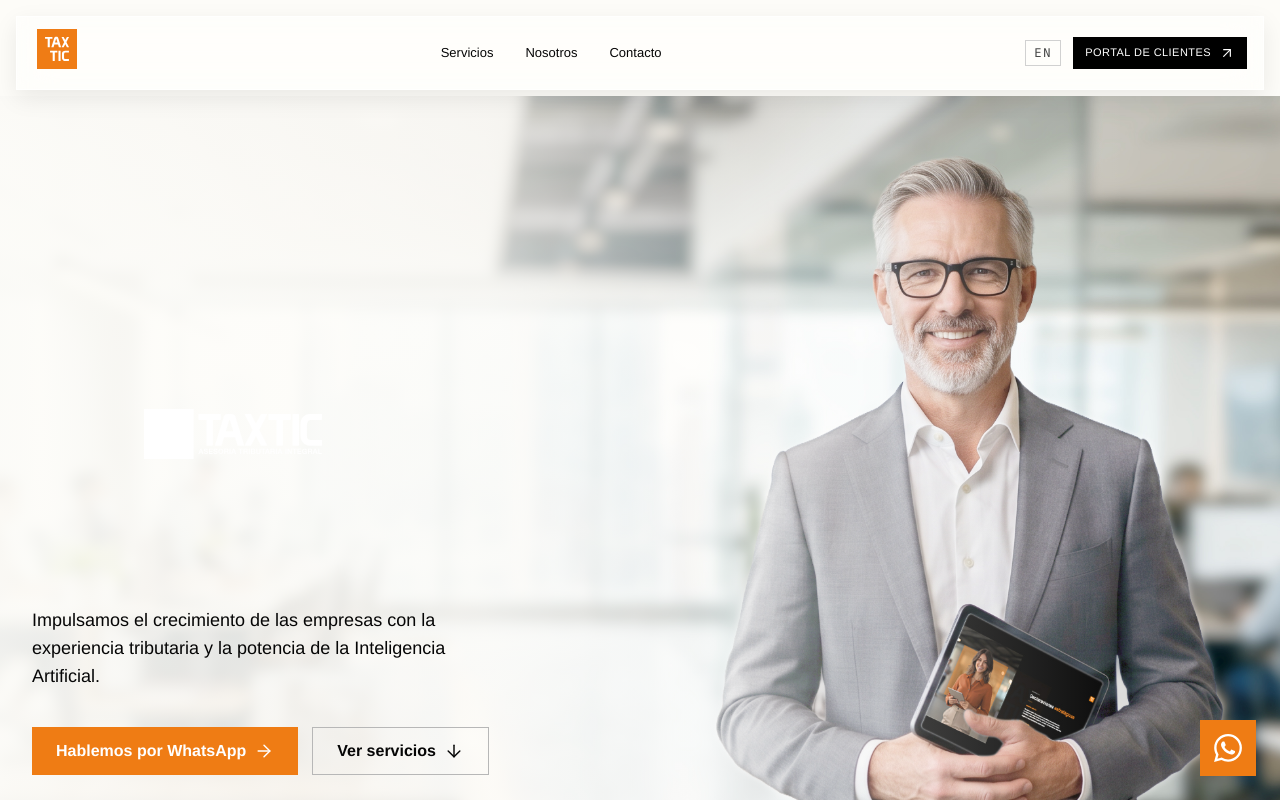
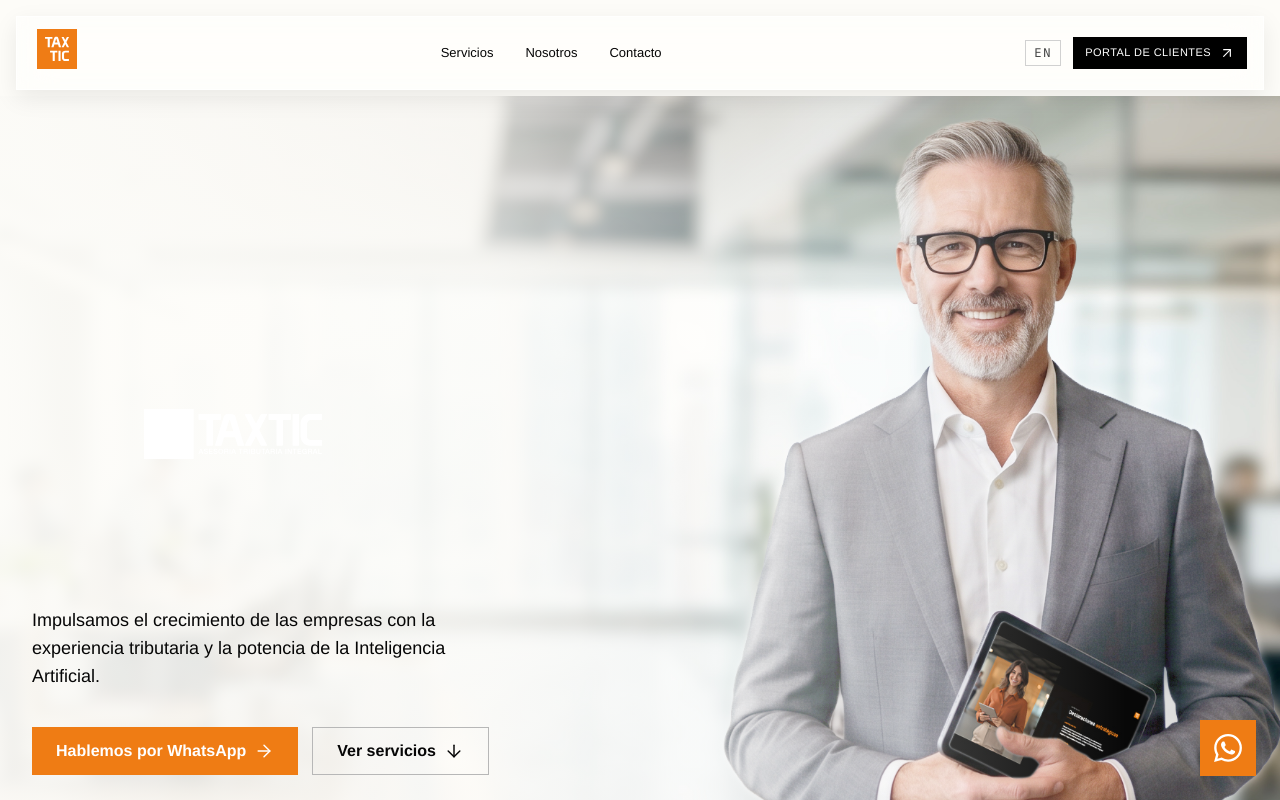
Before and after one commit to TAXTIC/landing-taxtic, a Next.js app: page /en in a window 1280 px wide. Shown: the top 800 px of the page. Built offline with nearby package versions, Linux system fonts and the light colour scheme.

Commit message:
✨ feat(hero): agregar parallax al scroll respetando prefers-reduced-motion

```diff
--- a/src/components/sections/Hero.tsx
+++ b/src/components/sections/Hero.tsx
@@ -1,8 +1,15 @@
 "use client";
 
 import { ArrowDown, ArrowRight } from "lucide-react";
-import { motion, type Variants } from "motion/react";
+import {
+  motion,
+  useReducedMotion,
+  useScroll,
+  useTransform,
+  type Variants,
+} from "motion/react";
 import Image from "next/image";
+import { useRef } from "react";
 
 import { BrandLogo } from "@/components/brand/BrandLogo";
 import { Section } from "@/components/common/Section";
@@ -32,6 +39,16 @@ const itemVariants: Variants = {
 };
 
 export function Hero({ content, ctaPrimary, ctaSecondary }: HeroProps) {
+  const sectionRef = useRef<HTMLDivElement>(null);
+  const reduceMotion = useReducedMotion();
+  const { scrollYProgress } = useScroll({
+    target: sectionRef,
+    offset: ["start start", "end start"],
+  });
+  const bgY = useTransform(scrollYProgress, [0, 1], ["0%", "20%"]);
+  const contentY = useTransform(scrollYProgress, [0, 1], ["0px", "-80px"]);
+  const contentOpacity = useTransform(scrollYProgress, [0, 0.6], [1, 0]);
+
   function handleWhatsApp() {
     track("whatsapp_click", { position: "hero" });
   }
@@ -43,6 +60,15 @@ export function Hero({ content, ctaPrimary, ctaSecondary }: HeroProps) {
       bleed
       className="relative isolate overflow-hidden"
     >
+      <div
+        ref={sectionRef}
+        className="absolute inset-0 -z-10"
+        aria-hidden="true"
+      />
+      <motion.div
+        className="absolute inset-0 -z-10"
+        style={reduceMotion ? undefined : { y: bgY }}
+      >
         <Image
           src={content.image.src}
           alt={content.image.alt}
@@ -50,8 +76,9 @@ export function Hero({ content, ctaPrimary, ctaSecondary }: HeroProps) {
           sizes="100vw"
           quality={80}
           priority
-        className="object-cover object-[right_center] -z-10"
+          className="object-cover object-[right_center] scale-110"
         />
+      </motion.div>
       <div
         className="absolute inset-0 -z-10"
         style={{ backgroundImage: "var(--hero-photo-overlay)" }}
@@ -64,6 +91,9 @@ export function Hero({ content, ctaPrimary, ctaSecondary }: HeroProps) {
           initial="hidden"
           animate="visible"
           variants={containerVariants}
+          style={
+            reduceMotion ? undefined : { y: contentY, opacity: contentOpacity }
+          }
         >
           <motion.div
             variants={itemVariants}
```
Lines whose indentation alone changed are shown as unchanged.
